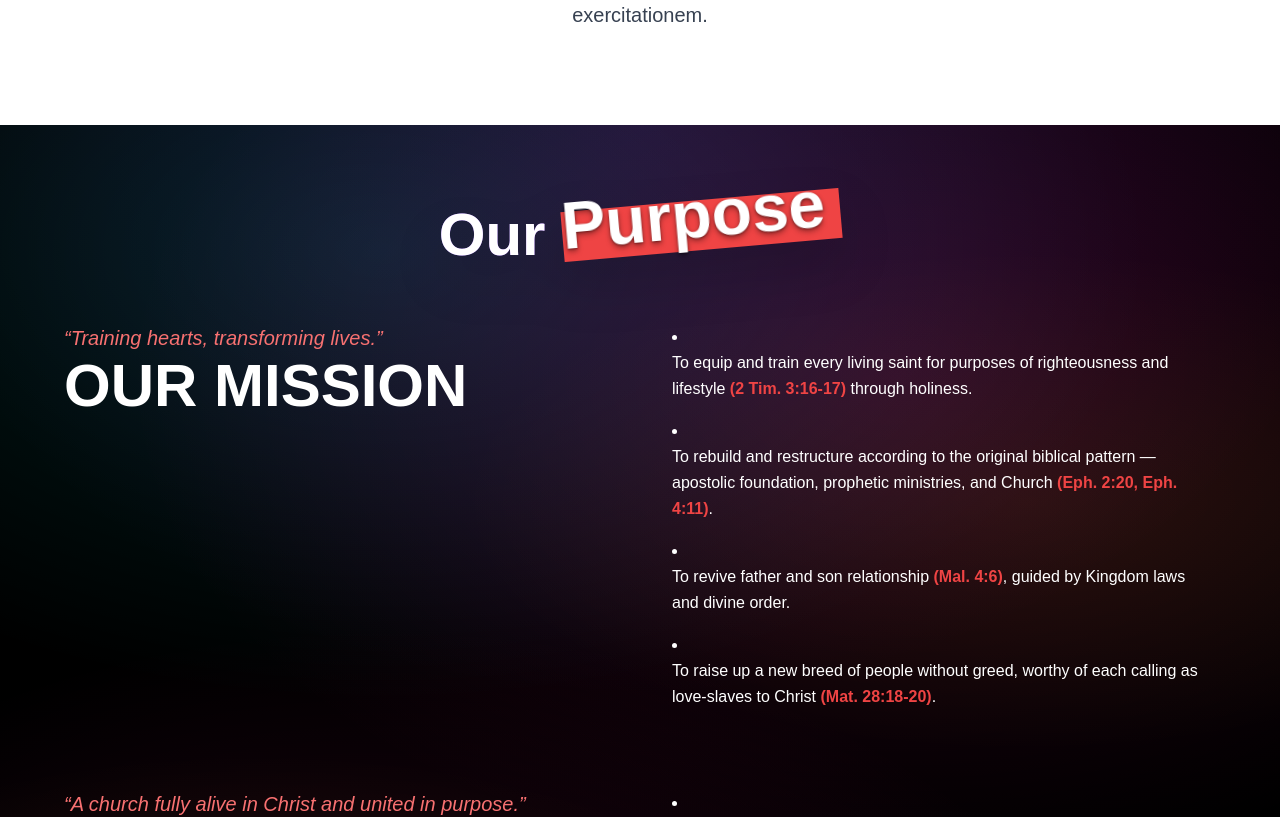
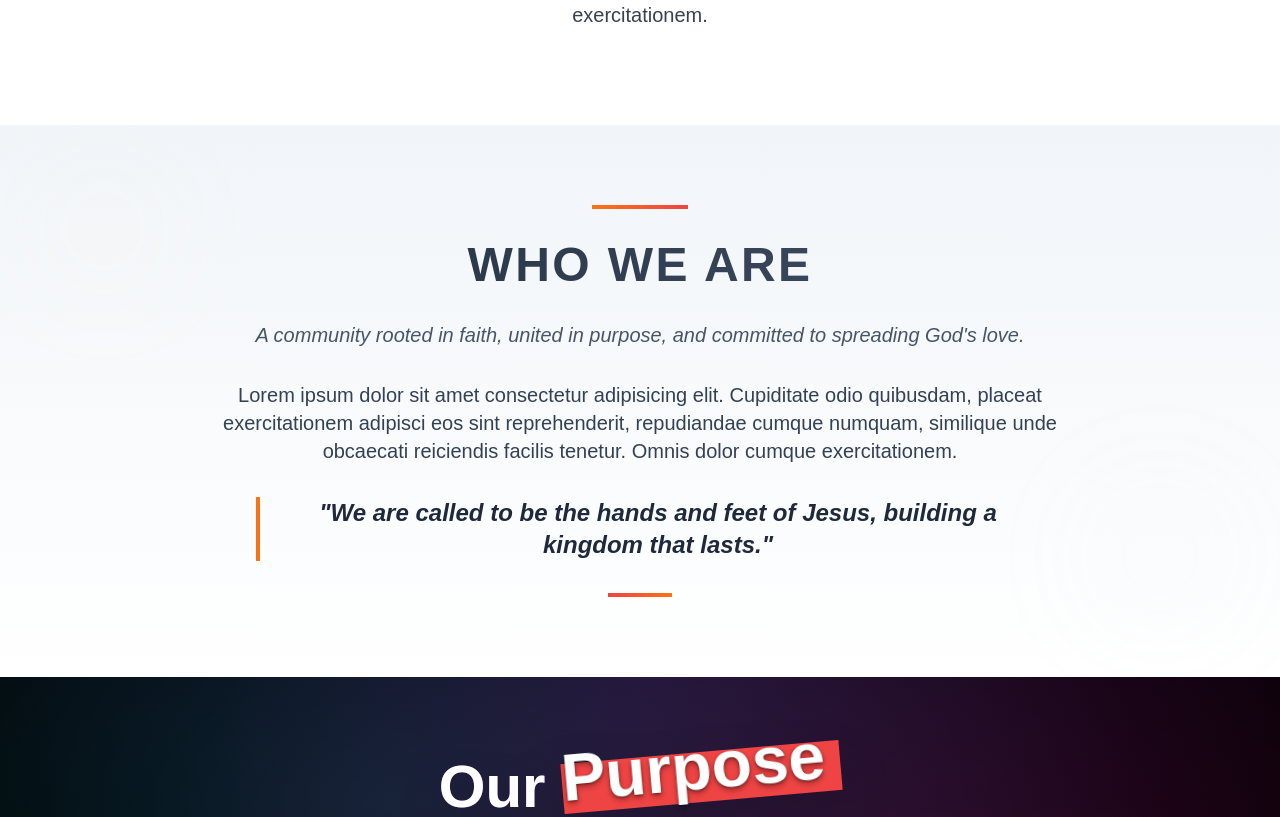
Before and after one commit to Je-ric/TRGC-Website, a React (Create React App) app: page /about in a window 1280 px wide. Shown: the part 1423-2240 px from the top of the page. Built offline with nearby package versions, Linux system fonts and the light colour scheme.

Commit message:
refactor: enhance About component layout with new sections and improved visual elements

```diff
--- a/src/pages/about.js
+++ b/src/pages/about.js
@@ -130,6 +130,43 @@ export default function About() {
         </div>
       </section>
 
+      <section className="bg-gradient-to-b from-slate-100 to-white py-20 px-6 relative overflow-hidden">
+        {/* Subtle Background Pattern */}
+        <div className="absolute inset-0 opacity-5">
+          <div className="absolute top-10 left-10 w-32 h-32 bg-orange-200 rounded-full blur-3xl"></div>
+          <div className="absolute bottom-10 right-10 w-40 h-40 bg-slate-300 rounded-full blur-3xl"></div>
+        </div>
+
+        <div className="relative max-w-6xl mx-auto text-center space-y-8">
+          {/* Decorative Line */}
+          <div className="w-24 h-1 bg-gradient-to-r from-orange-500 to-red-500 mx-auto"></div>
+
+          {/* Main Heading */}
+          <h2 className="text-4xl md:text-5xl font-black text-slate-800 uppercase tracking-wider bg-gradient-to-r from-slate-800 to-slate-600 bg-clip-text text-transparent">
+            Who We Are
+          </h2>
+
+          {/* Subtitle */}
+          <p className="text-lg md:text-xl font-light text-slate-600 italic max-w-4xl mx-auto leading-relaxed">
+            A community rooted in faith, united in purpose, and committed to spreading God's love.
+          </p>
+
+          {/* Main Description */}
+          <div className="max-w-4xl mx-auto">
+            <p className="text-slate-700 text-lg md:text-xl leading-relaxed font-medium">
+              Lorem ipsum dolor sit amet consectetur adipisicing elit. Cupiditate odio quibusdam, placeat exercitationem adipisci eos sint reprehenderit, repudiandae cumque numquam, similique unde obcaecati reiciendis facilis tenetur. Omnis dolor cumque exercitationem.
+            </p>
+          </div>
+
+          {/* Quote Block */}
+          <blockquote className="text-slate-800 text-xl md:text-2xl font-semibold italic border-l-4 border-orange-500 pl-8 max-w-3xl mx-auto">
+            "We are called to be the hands and feet of Jesus, building a kingdom that lasts."
+          </blockquote>
+
+          {/* Decorative Line */}
+          <div className="w-16 h-1 bg-gradient-to-r from-red-500 to-orange-500 mx-auto"></div>
+        </div>
+      </section>
 
 
       {/* ============================================================================================================================== */}
```
